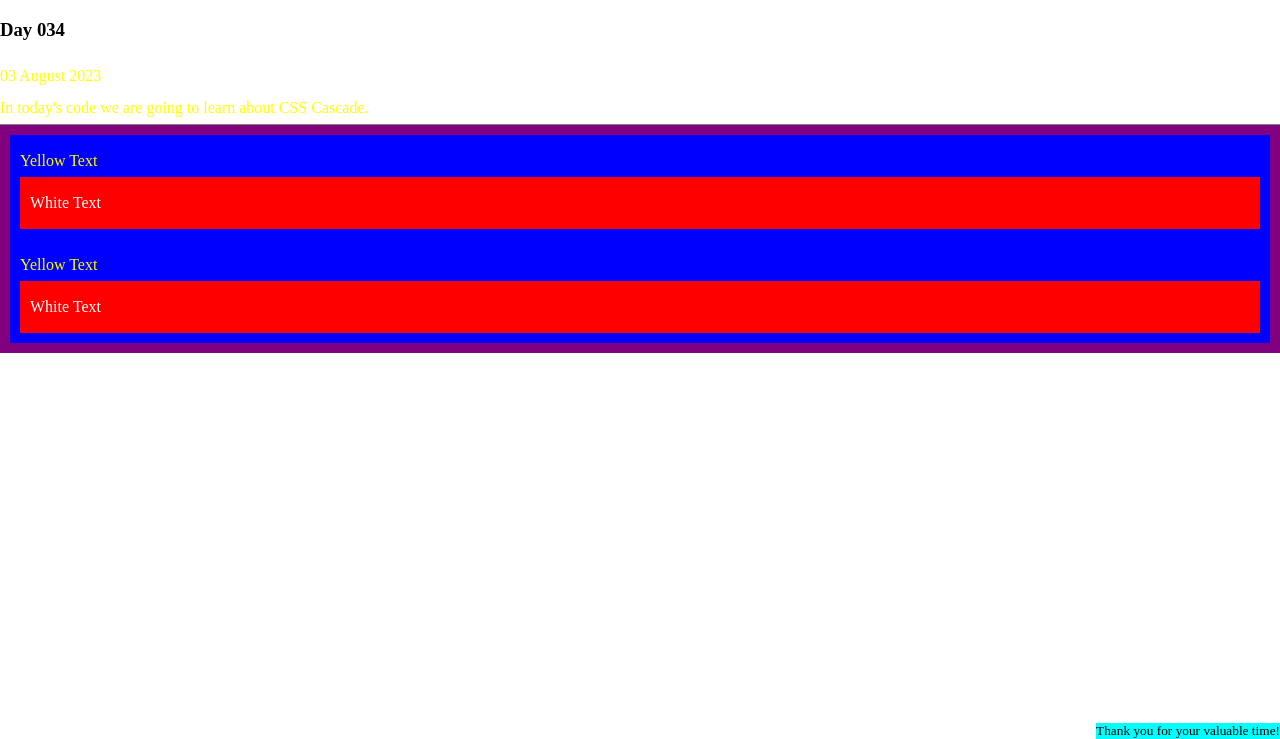
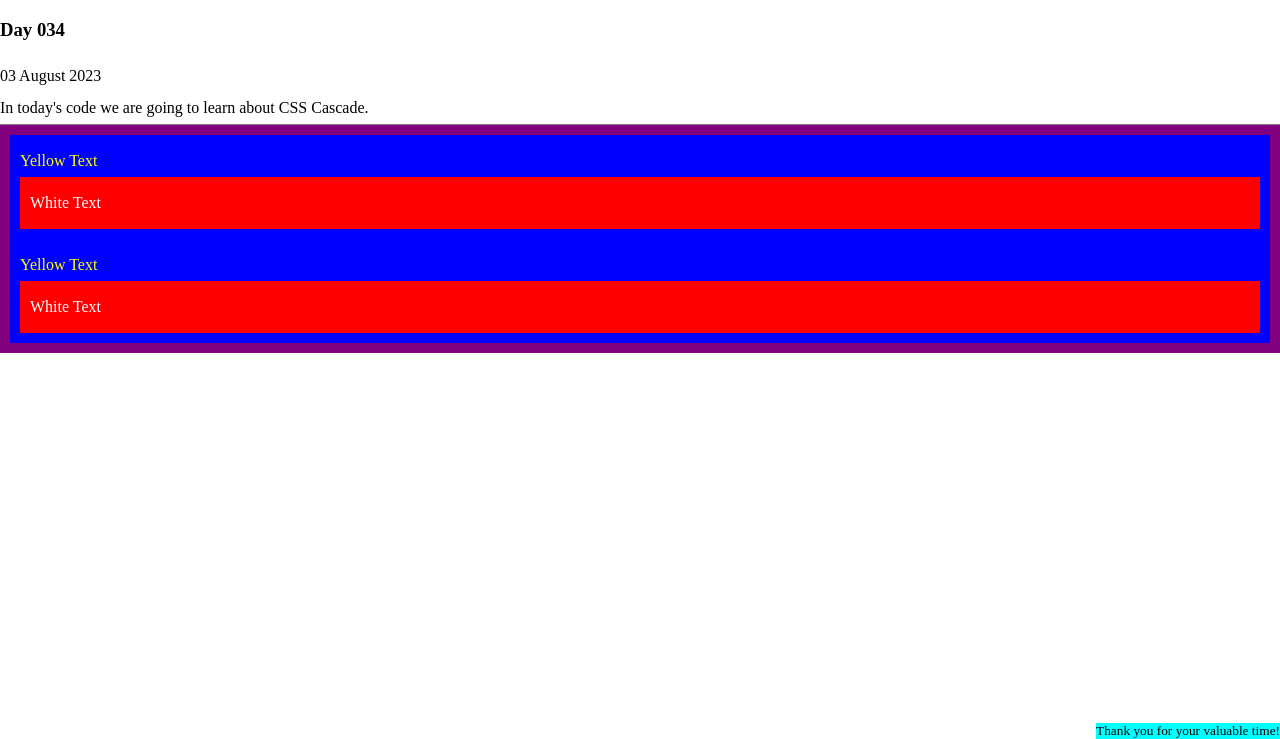
Before and after one commit to NandhiniPython/100-days-of-code, a plain HTML site: page day034.html in a window 1280 px wide. Shown: the part 61-800 px from the top of the page. Drawn offline with Linux system fonts and the light colour scheme.

Commit message:
Add files via upload

```diff
--- a/CSS/style.css
+++ b/CSS/style.css
@@ -59,6 +59,10 @@ body  {
 
   .O  {
     color: orange;
+  }
+
+  .opening  {
+    color: #000;
   }
 
   .container  {
```
